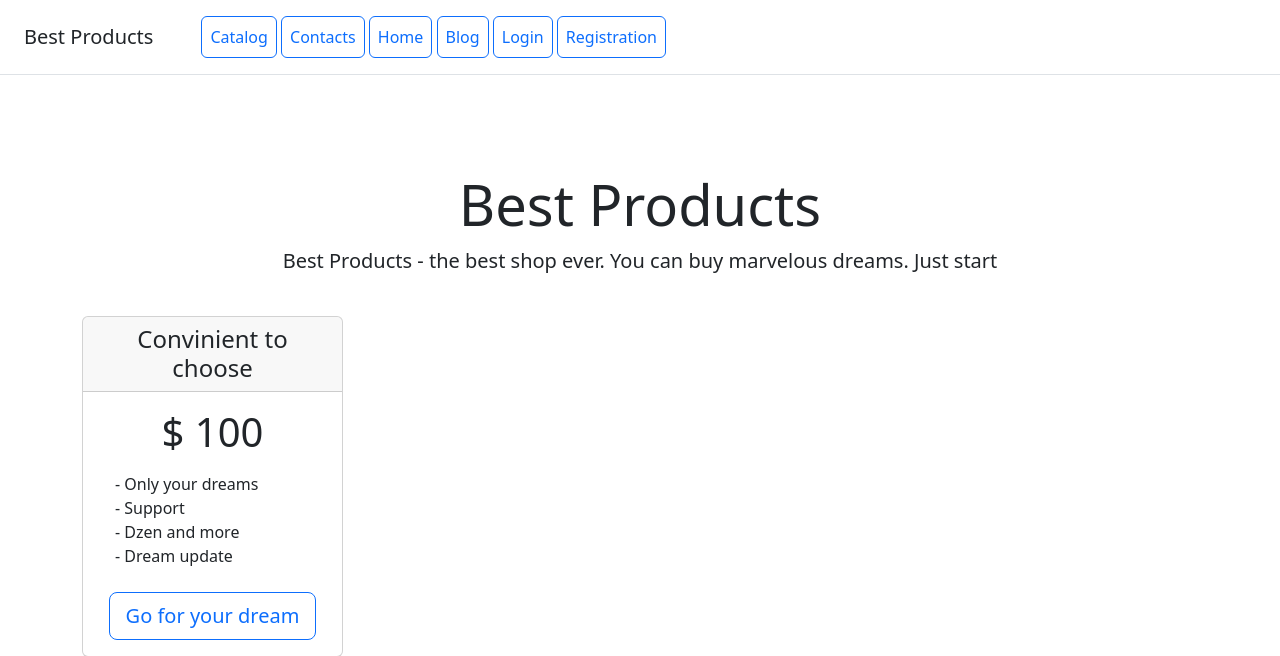
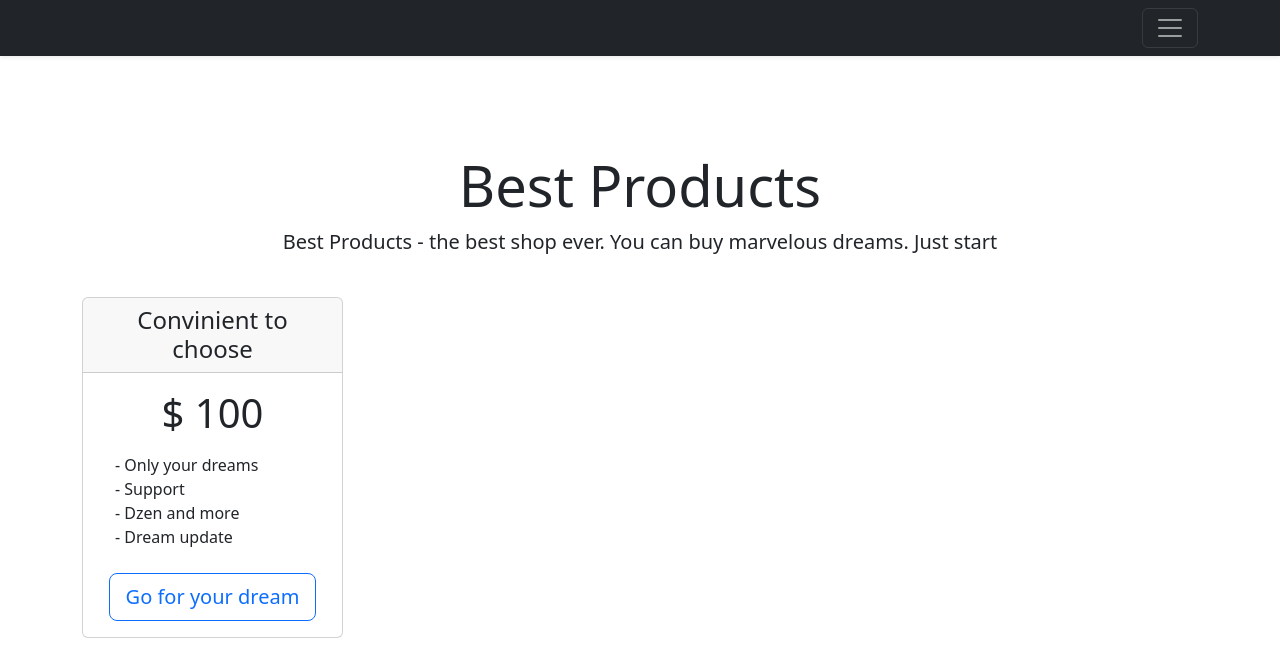
Before and after one commit to MihailBashkatov/home_work_24_24y, a Django app: page /catalog/home/ in a window 1280 px wide. Shown: the top 656 px of the page. Run offline with Django 5.2, Linux system fonts and the light colour scheme; some libraries are stand-ins or nearby versions.

Commit message:
Adding includes.html and correcting base.html in catalog/templates

```diff
--- a/catalog/templates/catalog/base.html
+++ b/catalog/templates/catalog/base.html
@@ -8,27 +8,7 @@
 
 </head>
     <body>
-
-        <div class="d-flex flex-column flex-md-row align-items-center p-3 px-md-4 mb-3 bg-white border-bottom box-shadow">
-            <h5 class="my-0 mr-md-auto font-weight-normal">Best Products</h5>
-
-            <nav class="ms-5">
-                <a class="p-2 btn btn-outline-primary" href="{% url 'catalog:products_list' %}">Catalog</a>
-                <a class="p-2 btn btn-outline-primary" href="{% url 'catalog:contacts_template' %}">Contacts</a>
-                <a class="p-2 btn btn-outline-primary" href="{% url 'catalog:home_template' %}">Home</a>
-                <a class="p-2 btn btn-outline-primary" href="{% url 'blog:blog_list' %}">Blog</a>
-                {% if user.is_authenticated%}
-                    <form method="post" action="{% url 'users:logout' %}" style="display: inline">
-                        {% csrf_token %}
-                        <button type="submit" class="p-2 btn btn-outline-primary" >Logout</button>
-                    </form>
-                {% else %}
-                <a class="p-2 btn btn-outline-primary" href="{% url 'users:login' %}">Login</a>
-                <a class="p-2 btn btn-outline-primary" href="{% url 'users:register' %}">Registration</a>
-                {% endif %}
-            </nav>
-        </div>
-
+        {% include 'catalog/includes.html' %}
         <div class="container mt-5">
             {% block content %} {% endblock %}
         </div>
--- /dev/null
+++ b/catalog/templates/catalog/includes.html
@@ -0,0 +1,52 @@
+<header data-bs-theme="light">
+              <div class="collapse text-bg-dark" id="navbarHeader">
+                <div class="container">
+                  <div class="row">
+                    <div class="col-sm-8 col-md-7 py-4">
+                      <h4>Our blogs</h4>
+                      <p class="text-body-secondary">Here you can find more info about our products and historical facts</p>
+                    </div>
+                    <div class="col-sm-4 offset-md-1 py-3">
+                      <h4>Usefull links</h4>
+                      <ul class="list-unstyled">
+                          <li>
+                          <a class="p-2 btn btn-outline-primary" href="{% url 'blog:blog_list' %}">Blogs</a>
+                          </li>
+                          <li>
+                              <a class="p-2 btn btn-outline-primary" href="{% url 'catalog:home_template' %}">Home</a>
+                          </li>
+                          <li>
+                              <a class="p-2 btn btn-outline-primary" href="{% url 'catalog:products_list' %}">Catalog</a>
+                          </li>
+                          <li><a class="p-2 btn btn-outline-primary" href="{% url 'catalog:contacts_template' %}">Contacts</a>
+                          </li>
+                          {% if user.is_authenticated%}
+                          <li>
+                            <form method="post" action="{% url 'users:logout' %}" style="display: inline">
+                                {% csrf_token %}
+                                <button type="submit" class="p-2 btn btn-outline-primary" >Logout</button>
+                            </form>
+                          </li>
+                          {% else %}
+                          <li>
+                              <a class="p-2 btn btn-outline-primary" href="{% url 'users:login' %}">Login</a>
+                          </li>
+                          <li>
+                              <a class="p-2 btn btn-outline-primary" href="{% url 'users:register' %}">Registration</a>
+                          </li>
+                          {% endif %}
+                      </ul>
+                    </div>
+                  </div>
+                </div>
+              </div>
+              <div class="navbar navbar-dark bg-dark shadow-sm">
+                <div class="container">
+                  <a href="#" class="navbar-brand d-flex align-items-center">
+                  </a>
+                  <button class="navbar-toggler" type="button" data-bs-toggle="collapse" data-bs-target="#navbarHeader" aria-controls="navbarHeader" aria-expanded="false" aria-label="Toggle navigation">
+                    <span class="navbar-toggler-icon"></span>
+                  </button>
+                </div>
+              </div>
+            </header>
```
